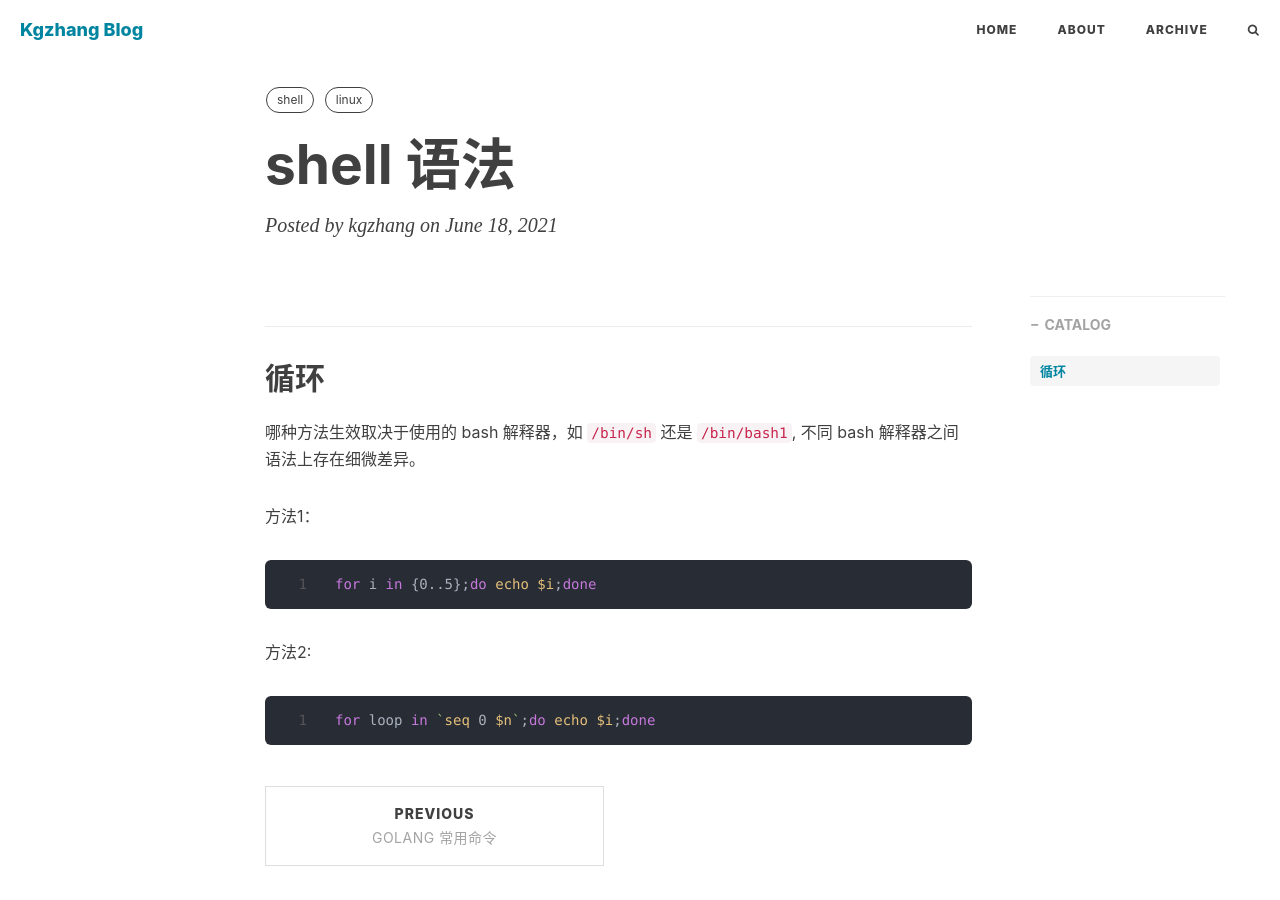
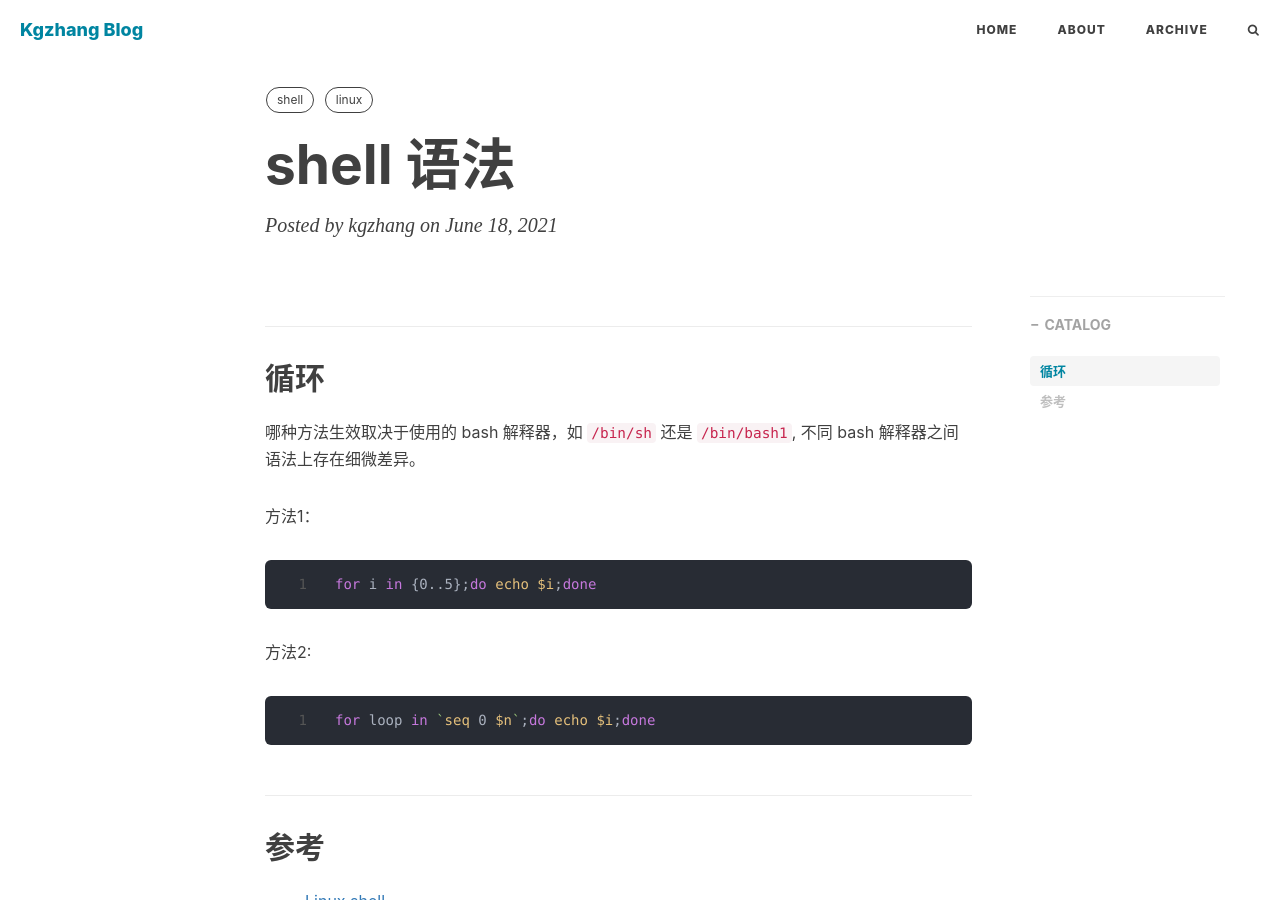
Before and after one commit to kougazhang/oom, a Jekyll site: the page built from _posts/2021-06-18-shell.md, in a window 1280 px wide and 900 px high. Built offline with Jekyll 4.4.1, drawn with Linux system fonts in a browser that asks for light colours; nearby versions of some CDN libraries; comment, search, counter and statistics services are not loaded.

Commit message:
add linux shell

````diff
--- a/_posts/2021-06-18-shell.md
+++ b/_posts/2021-06-18-shell.md
@@ -23,3 +23,6 @@ for i in {0..5};do echo $i;done
 ```shell
 for loop in `seq 0 $n`;do echo $i;done
 ```
+
+## 参考
++ [Linux shell](https://github.com/kougazhang/bash-tutorial)
````
